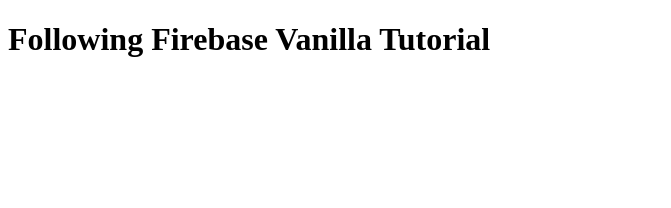
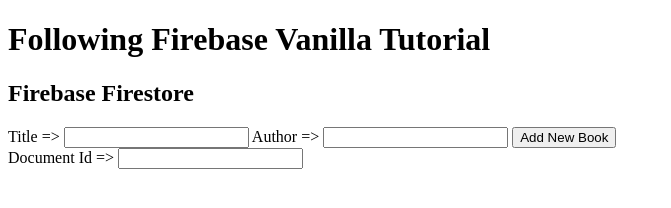
Before and after one commit to JoleneKearse/firebase-tutorial, a website built with webpack: page dist/index.html in a window 1280 px wide. Shown: the whole page, without its empty margins (0-671 px from the left). Built offline with nearby package versions, Linux system fonts and the light colour scheme; some packages are replaced by stand-ins of ours; no server answers; the database is empty.

Commit message:
feat: add html for add & delete

```diff
--- a/dist/index.html
+++ b/dist/index.html
@@ -8,6 +8,24 @@
 </head>
 <body>
   <h1>Following Firebase Vanilla Tutorial</h1>
+  <h2>Firebase Firestore</h2>
+
+  <form class="add">
+    <label for="title">Title =>
+      <input type="text" name="title" required>
+    </label>
+    <label for="author">Author =>
+      <input type="text" name="author" required>
+    </label>
+
+    <button>Add New Book</button>
+  </form>
+
+  <form class="delete">
+    <label for="id">Document Id =>
+      <input type="text" name="id" required>
+    </label>
+  </form>
 
   <script src="bundle.js"></script>
 </body>
```
